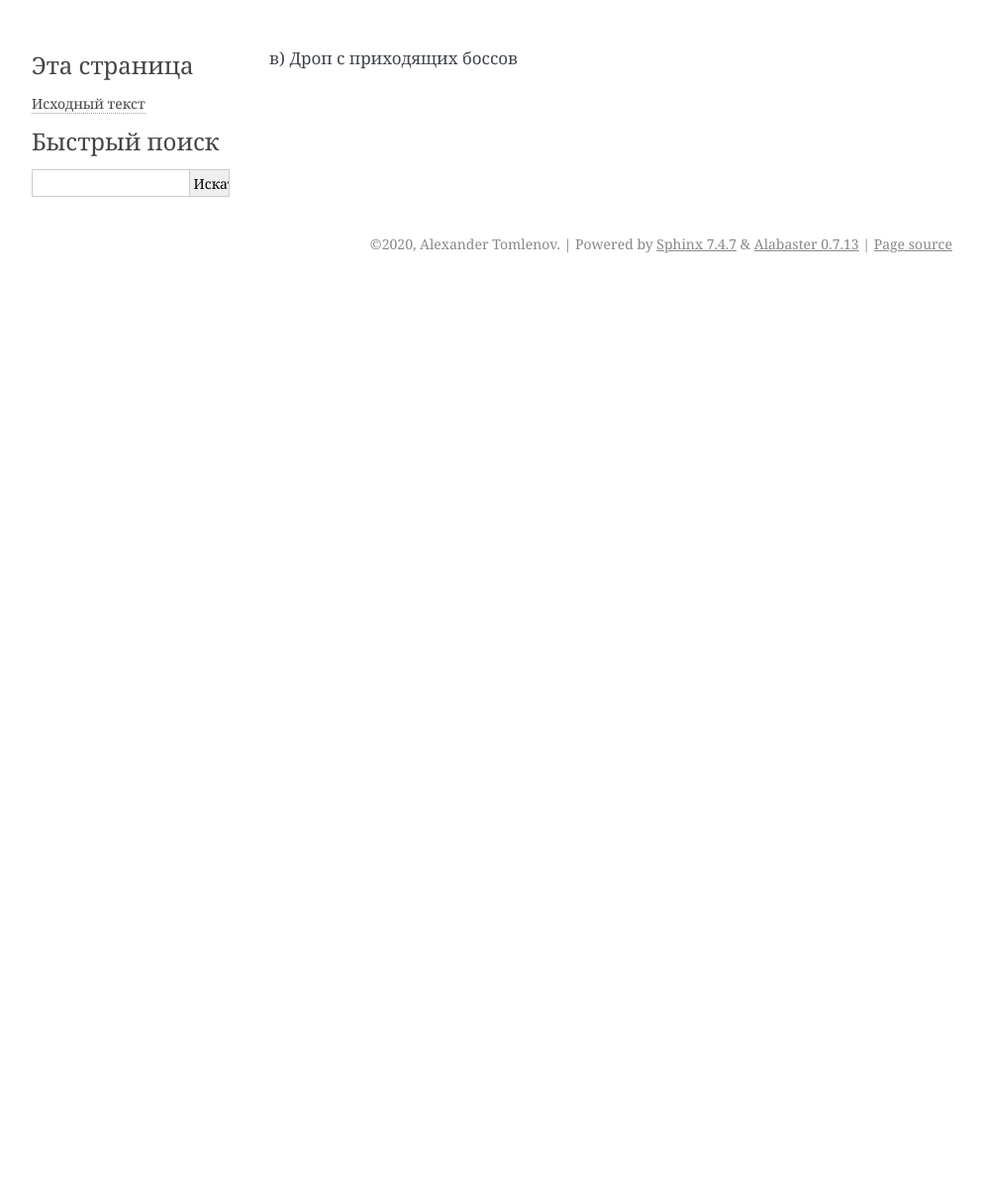
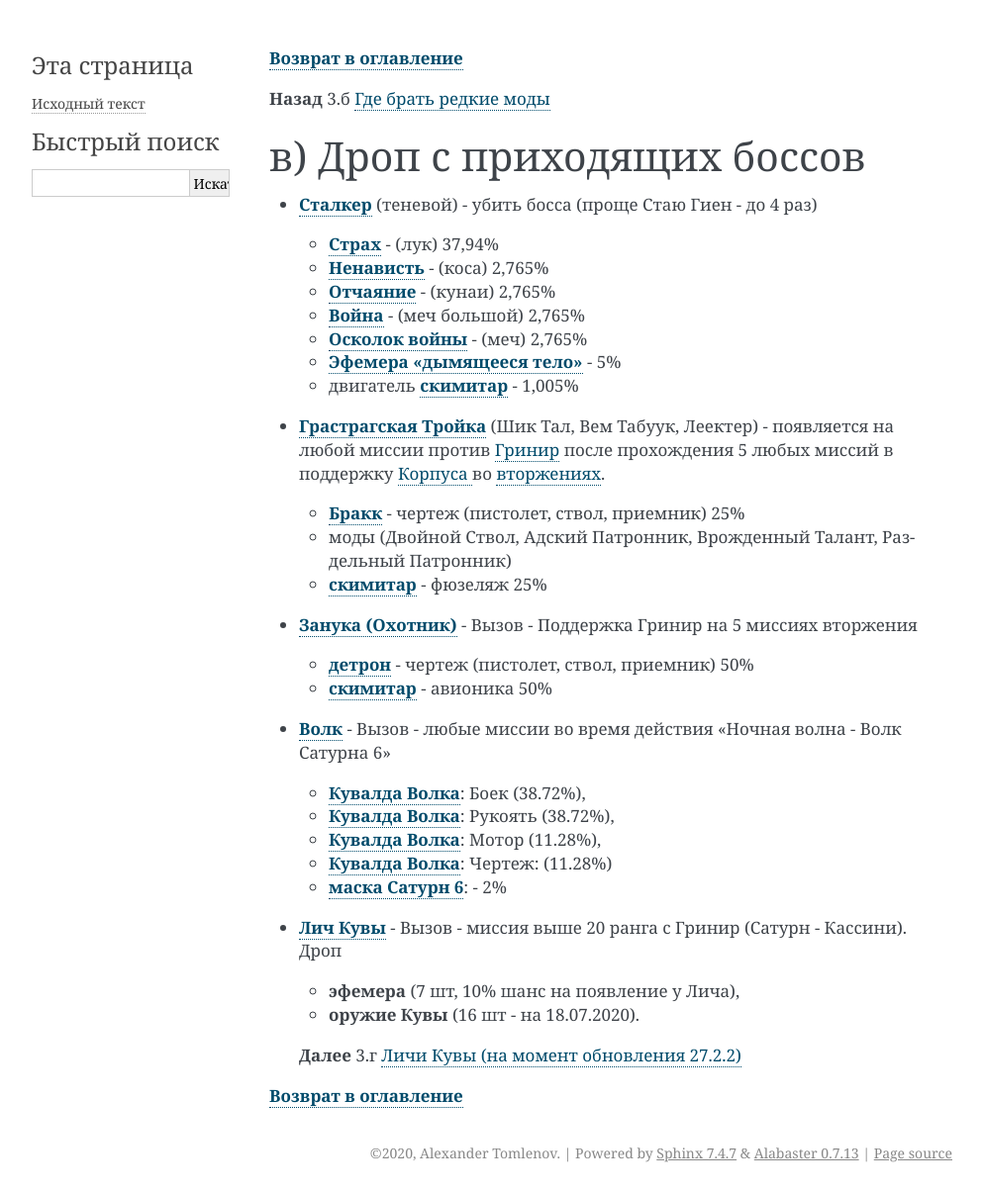
Before and after one commit to crackedmind/warframe-brief-guide, a Sphinx documentation site: the page built from source/03_c.md, in a window 1280 px wide. Shown: the whole page at 99% size, without its empty margins (148-1141 px from the left). Built offline with Sphinx 7.4.7, drawn with Linux system fonts in a browser that asks for light colours; before the commit the page ends 900 px from its top, so only the background shows below that.

Commit message:
Update 03_c.md

```diff
--- a/source/03_c.md
+++ b/source/03_c.md
@@ -1 +1,47 @@
-в) Дроп с приходящих боссов
+**[Возврат в оглавление](index.md)**
+
+**Назад** 3.б [Где брать редкие моды](03_b.md)
+
+### в) Дроп с приходящих боссов
+
+* **[Сталкер](https://warframe.fandom.com/ru/wiki/%D0%A1%D1%82%D0%B0%D0%BB%D0%BA%D0%B5%D1%80)** (теневой) - убить босса (проще Стаю Гиен - до 4 раз)
+
+   - **[Страх](https://warframe.fandom.com/ru/wiki/%D0%A1%D1%82%D1%80%D0%B0%D1%85)** 					- (лук) 37,94%
+   - **[Ненависть](https://warframe.fandom.com/ru/wiki/%D0%9D%D0%B5%D0%BD%D0%B0%D0%B2%D0%B8%D1%81%D1%82%D1%8C)** 		- (коса) 2,765%
+   - **[Отчаяние](https://warframe.fandom.com/ru/wiki/%D0%9E%D1%82%D1%87%D0%B0%D1%8F%D0%BD%D0%B8%D0%B5)** 			- (кунаи) 2,765%
+   - **[Война](https://warframe.fandom.com/ru/wiki/%D0%92%D0%BE%D0%B9%D0%BD%D0%B0_(%D0%BE%D1%80%D1%83%D0%B6%D0%B8%D0%B5))** - (меч большой) 2,765%
+   - **[Осколок войны](https://warframe.fandom.com/ru/wiki/%D0%9E%D1%81%D0%BA%D0%BE%D0%BB%D0%BE%D0%BA_%D0%92%D0%BE%D0%B9%D0%BD%D1%8B)** - (меч)  2,765%
+   - **[Эфемера "дымящееся тело"](https://warframe.fandom.com/ru/wiki/%D0%AD%D1%84%D0%B5%D0%BC%D0%B5%D1%80%D0%B0)** 	- 5%
+   - двигатель **[скимитар](https://warframe.fandom.com/ru/wiki/%D0%A1%D0%BA%D0%B8%D0%BC%D0%B8%D1%82%D0%B0%D1%80)** 	- 1,005%
+
+
+* **[Грастрагская Тройка](https://warframe.fandom.com/ru/wiki/%D0%93%D1%80%D0%B0%D1%81%D1%82%D1%80%D0%B0%D0%B3%D1%81%D0%BA%D0%B0%D1%8F_%D0%A2%D1%80%D0%BE%D0%B9%D0%BA%D0%B0)** (Шик Тал, Вем Табуук, Леектер) - появляется на любой миссии против [Гринир](https://warframe.fandom.com/ru/wiki/%D0%93%D1%80%D0%B8%D0%BD%D0%B8%D1%80) после прохождения 5 любых миссий в поддержку [Корпуса ](https://warframe.fandom.com/ru/wiki/%D0%9A%D0%BE%D1%80%D0%BF%D1%83%D1%81)во [вторжениях](https://warframe.fandom.com/ru/wiki/%D0%92%D1%82%D0%BE%D1%80%D0%B6%D0%B5%D0%BD%D0%B8%D0%B5).
+
+	- **[Бракк](https://warframe.fandom.com/ru/wiki/%D0%91%D1%80%D0%B0%D0%BA%D0%BA)** 				- чертеж (пистолет, ствол, приемник) 25%
+	- моды (Двойной Ствол, Адский Патронник, Врожденный Талант, Раздельный Патронник)
+	- **[скимитар](https://warframe.fandom.com/ru/wiki/%D0%A1%D0%BA%D0%B8%D0%BC%D0%B8%D1%82%D0%B0%D1%80)** 		- фюзеляж 25%
+
+
+* **[Занука (Охотник)](https://warframe.fandom.com/ru/wiki/%D0%97%D0%B0%D0%BD%D1%83%D0%BA%D0%B0_%D0%9E%D1%85%D0%BE%D1%82%D0%BD%D0%B8%D0%BA)** - Вызов - Поддержка Гринир на 5 миссиях вторжения
+
+	- **[детрон](https://warframe.fandom.com/ru/wiki/%D0%94%D0%B5%D1%82%D1%80%D0%BE%D0%BD)** 				- чертеж (пистолет, ствол, приемник) 50%
+	- **[скимитар](https://warframe.fandom.com/ru/wiki/%D0%A1%D0%BA%D0%B8%D0%BC%D0%B8%D1%82%D0%B0%D1%80)**  		- авионика 50%
+
+* **[Волк](https://warframe.fandom.com/ru/wiki/%D0%92%D0%BE%D0%BB%D0%BA_%D0%A1%D0%B0%D1%82%D1%83%D1%80%D0%BD%D0%B0_6)**  - Вызов - любые миссии во время действия "Ночная волна - Волк Сатурна 6"
+
+	- **[Кувалда Волка](https://warframe.fandom.com/ru/wiki/%D0%9A%D1%83%D0%B2%D0%B0%D0%BB%D0%B4%D0%B0_%D0%92%D0%BE%D0%BB%D0%BA%D0%B0)**: 	Боек (38.72%),
+	- **[Кувалда Волка](https://warframe.fandom.com/ru/wiki/%D0%9A%D1%83%D0%B2%D0%B0%D0%BB%D0%B4%D0%B0_%D0%92%D0%BE%D0%BB%D0%BA%D0%B0)**: 	Рукоять (38.72%),
+	- **[Кувалда Волка](https://warframe.fandom.com/ru/wiki/%D0%9A%D1%83%D0%B2%D0%B0%D0%BB%D0%B4%D0%B0_%D0%92%D0%BE%D0%BB%D0%BA%D0%B0)**: 	Мотор (11.28%),
+	- **[Кувалда Волка](https://warframe.fandom.com/ru/wiki/%D0%9A%D1%83%D0%B2%D0%B0%D0%BB%D0%B4%D0%B0_%D0%92%D0%BE%D0%BB%D0%BA%D0%B0)**: 	Чертеж: (11.28%)
+	- **[маска Сатурн 6](https://warframe.fandom.com/ru/wiki/%D0%9E%D0%BF%D0%B5%D1%80%D0%B0%D1%82%D0%BE%D1%80)**:				- 2%
+
+
+* **[Лич Кувы](https://forums.warframe.com/topic/1139771-%D0%B3%D0%B0%D0%B9%D0%B4-%D0%BF%D0%BE-%D0%BB%D0%B8%D1%87%D0%B0%D0%BC-%D0%BA%D1%83%D0%B2%D1%8B/)** - Вызов - миссия выше 20 ранга с Гринир (Сатурн - Кассини).
+Дроп
+	- **эфемера** (7 шт, 10% шанс на появление у Лича),
+	- **оружие Кувы** (16 шт - на 18.07.2020).
+
+
+  **Далее** 3.г [Личи Кувы (на момент обновления 27.2.2)](03_d.md)
+
+**[Возврат в оглавление](index.md)**
```
